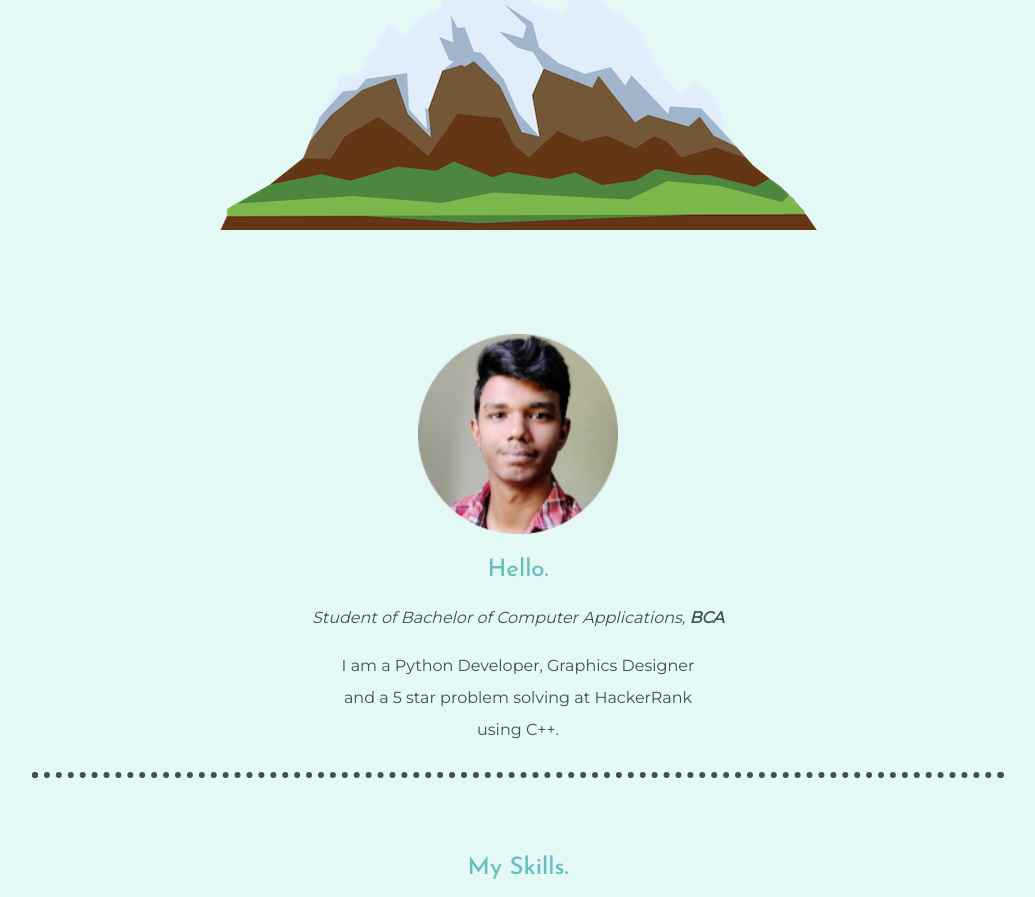
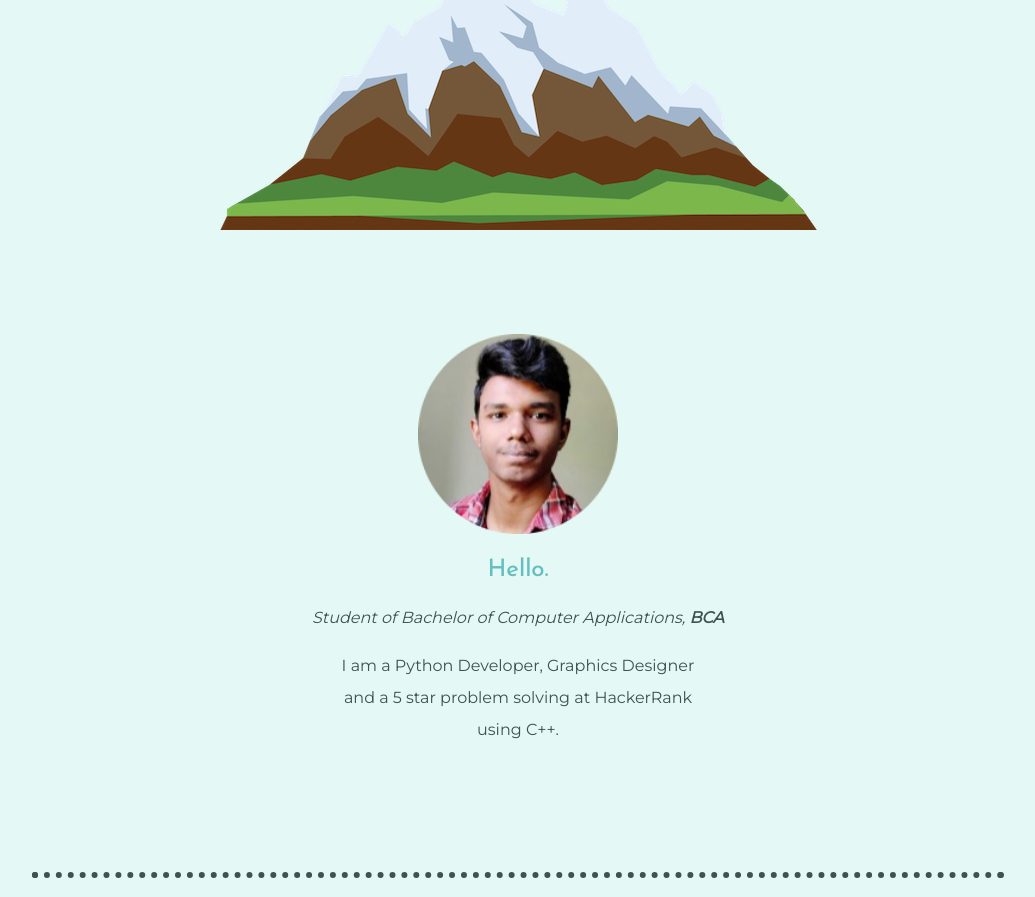
Before and after one commit to AnimezKishan/cv_v2, a plain HTML site: page index.html in a window 1280 px wide. Shown: the part 477-1374 px from the top of the page, without its empty margins (122-1157 px from the left). Drawn offline with Linux system fonts and the light colour scheme.

Commit message:
Update style.css

```diff
--- a/style.css
+++ b/style.css
@@ -2,7 +2,7 @@ div {
   background-color: #E4F9F5;
   text-align: center;
   position: relative;
-  padding: 50px 0 0 0;
+  padding: 50px 0 100px 0;
 
 }
 .top-cont {
```
